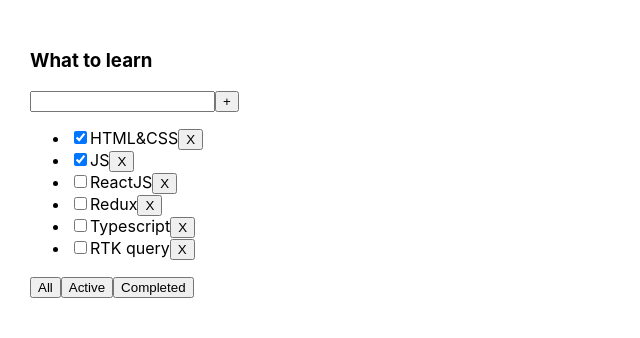
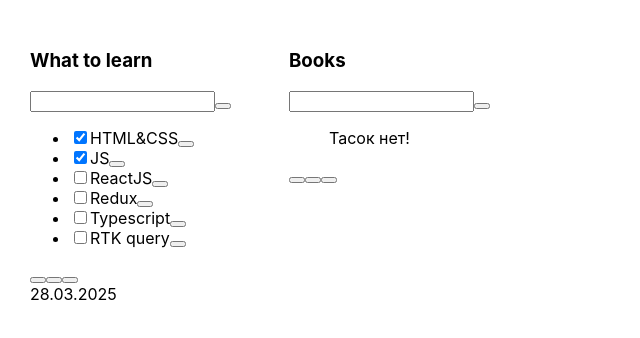
Before and after one commit to Matilda667/samurai-way-main, a React (Create React App) app: page / in a window 1280 px wide. Shown: the top 338 px of the page, without its empty margins (0-640 px from the left). Built offline with nearby package versions, Linux system fonts and the light colour scheme.

Commit message:
Sprint 01, week 1

```diff
--- a/src/App.tsx
+++ b/src/App.tsx
@@ -1,11 +1,11 @@
 import React, {useState} from 'react';
 import './App.css';
 import {TaskType, Todolist} from "./Todolist";
-import {renderIntoDocument} from "react-dom/test-utils";
+
 
 export type FilterValuesType = 'all' | 'completed' | 'active';
 
-function App() {
+export const App=() => {
     let [tasks, setTasks] = useState< Array<TaskType>>([
         {id: 1, title: "HTML&CSS", isDone: true},
         {id: 2, title: "JS", isDone: true},
@@ -16,11 +16,6 @@
     ])
     let [filter, setFilter] = useState<FilterValuesType>('all')
 
-    // let tasks2 = [
-    //     {id: 1, title: "HTML", isDone: true},
-    //     {id: 2, title: "Node", isDone: false},
-    //     {id: 3, title: "JSX", isDone: true}
-    // ]
 
 //TODO: учебный вариант работы  useState
     // let arr = useState(initTasks)
@@ -29,22 +24,24 @@
 
 
 
-    function removeTask(id: number) {
+  const removeTask=(id: number) => {
         let filterTasks = tasks.filter( t => t.id !== id)
 setTasks(filterTasks)
     }
 
-   function changeFilter(value: FilterValuesType) {
+   const changeFilter=(value: FilterValuesType) => {
         setFilter(value)
    }
 
     let tasksForTodolist = tasks
     if (filter === 'completed'){
-        tasksForTodolist = tasks.filter(t => t.isDone === true)
+        tasksForTodolist = tasks.filter(t => t.isDone)
     }
     if (filter === 'active'){
-        tasksForTodolist = tasks.filter(t => t.isDone === false)
+        tasksForTodolist = tasks.filter(t => !t.isDone )
     }
+
+
 
   return (
     <div className="App">
@@ -52,14 +49,13 @@
                   tasks={tasksForTodolist}
                   removeTask={removeTask}
                   changeFilter={changeFilter}
-        />
-        {/*<Todolist title="Movies" tasks={tasks2}/>*/}
+                  date={"28.03.2025"}/>
+
+        <Todolist title="Books"
+                  tasks={[]}
+                  removeTask={removeTask}
+                  changeFilter={changeFilter}/>
+
     </div>
   );
 }
-
-
-
-
-
-export default App;
--- /dev/null
+++ b/src/Button.tsx
@@ -0,0 +1,7 @@
+type PropsType = {
+    title: string
+}
+
+export const Button = ({ title }:PropsType) => {
+    return <button>{title}</button>
+}
--- a/src/Todolist.tsx
+++ b/src/Todolist.tsx
@@ -1,5 +1,7 @@
 import React from "react";
 import {FilterValuesType} from "./App";
+import {Button} from "./Button"
+
 
 export type TaskType = {
     id: number
@@ -11,25 +13,29 @@
 type PropsType = {
     title: string
     tasks: TaskType[]
+    date?: string
     removeTask: (id: number) => void
     changeFilter: (value: FilterValuesType) => void
 
 }
 
-export function Todolist(props: PropsType) {
+export const Todolist=({ title, tasks, removeTask,changeFilter,date }: PropsType) => {
     return (
         <div>
-            <h3>{props.title}</h3>
+            <h3>{title}</h3>
             <div>
                 <input/>
-                <button>+</button>
+                <button title={"+"}/>
             </div>
             <ul>
-                {
-                    props.tasks.map(t =><li key={t.id}>
+
+                {tasks.length === 0
+                    ? <p>Тасок нет!</p>
+                    :tasks.map(t =><li key={t.id}>
                         <input type="checkbox" checked={t.isDone}/>
                             <span>{t.title}</span>
-                        <button onClick={ () => {props.removeTask(t.id)}}>X</button>
+                        <button onClick={ () => {removeTask(t.id)}} title={"x"}/>
+
                         </li>
                     )
                 }
@@ -37,9 +43,10 @@
             </ul>
 
             <div>
-                <button onClick={ () => {props.changeFilter('all')}}>All</button>
-                <button onClick={ () => {props.changeFilter('active')}}>Active</button>
-                <button onClick={ () => {props.changeFilter('completed')}}>Completed</button>
+                <button onClick={ () => {changeFilter('all')}} title={"All"}/>
+                <button onClick={ () => {changeFilter('active')}} title={"Active"}/>
+                <button onClick={ () => {changeFilter('completed')}} title={"Completed"}/>
+                <div>{date}</div>
             </div>
         </div>
     )
--- a/src/index.tsx
+++ b/src/index.tsx
@@ -1,7 +1,7 @@
 import React from 'react';
 import ReactDOM from 'react-dom';
 import './index.css';
-import App from './App';
+import {App} from "./App";
 
 ReactDOM.render(
     <App />,
```
